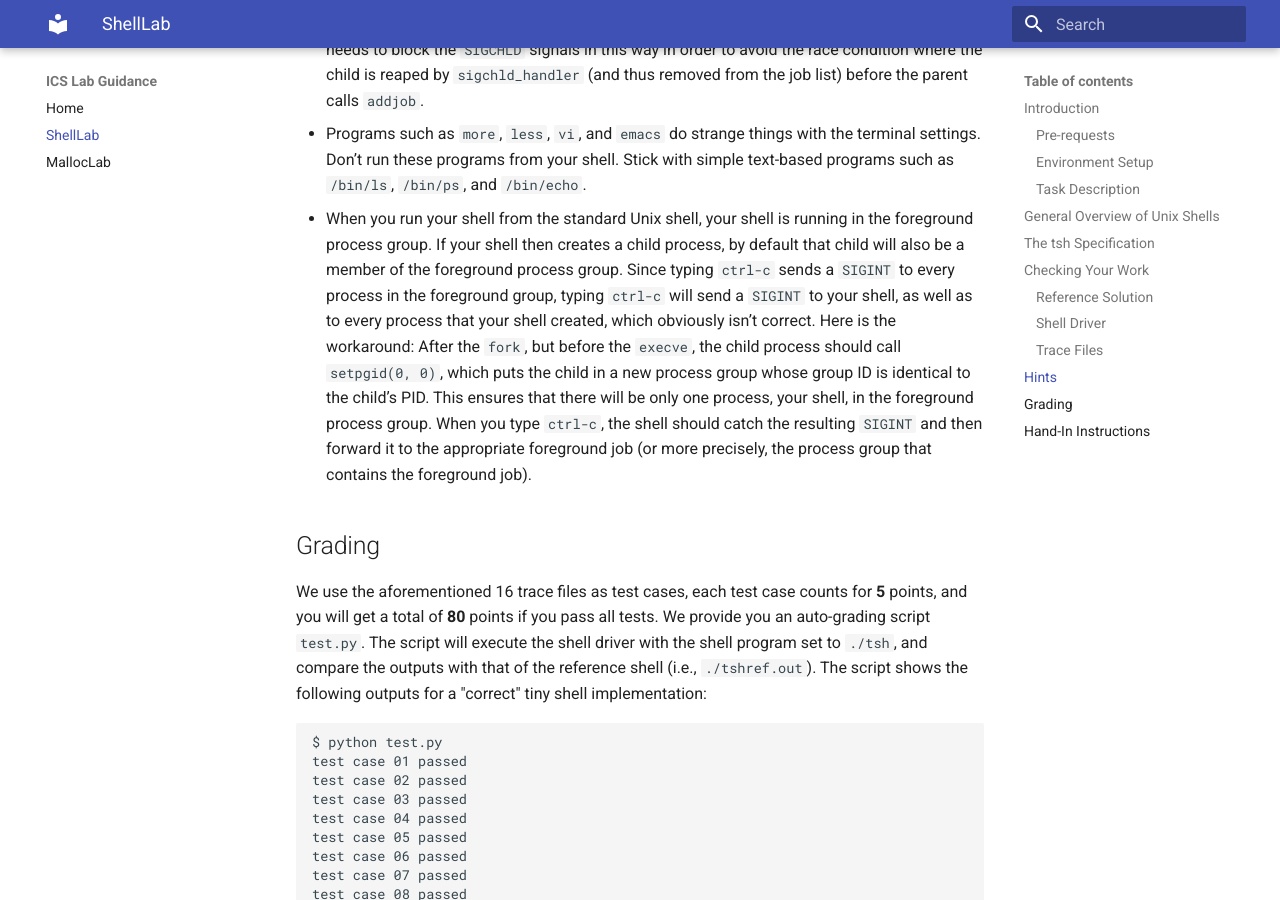
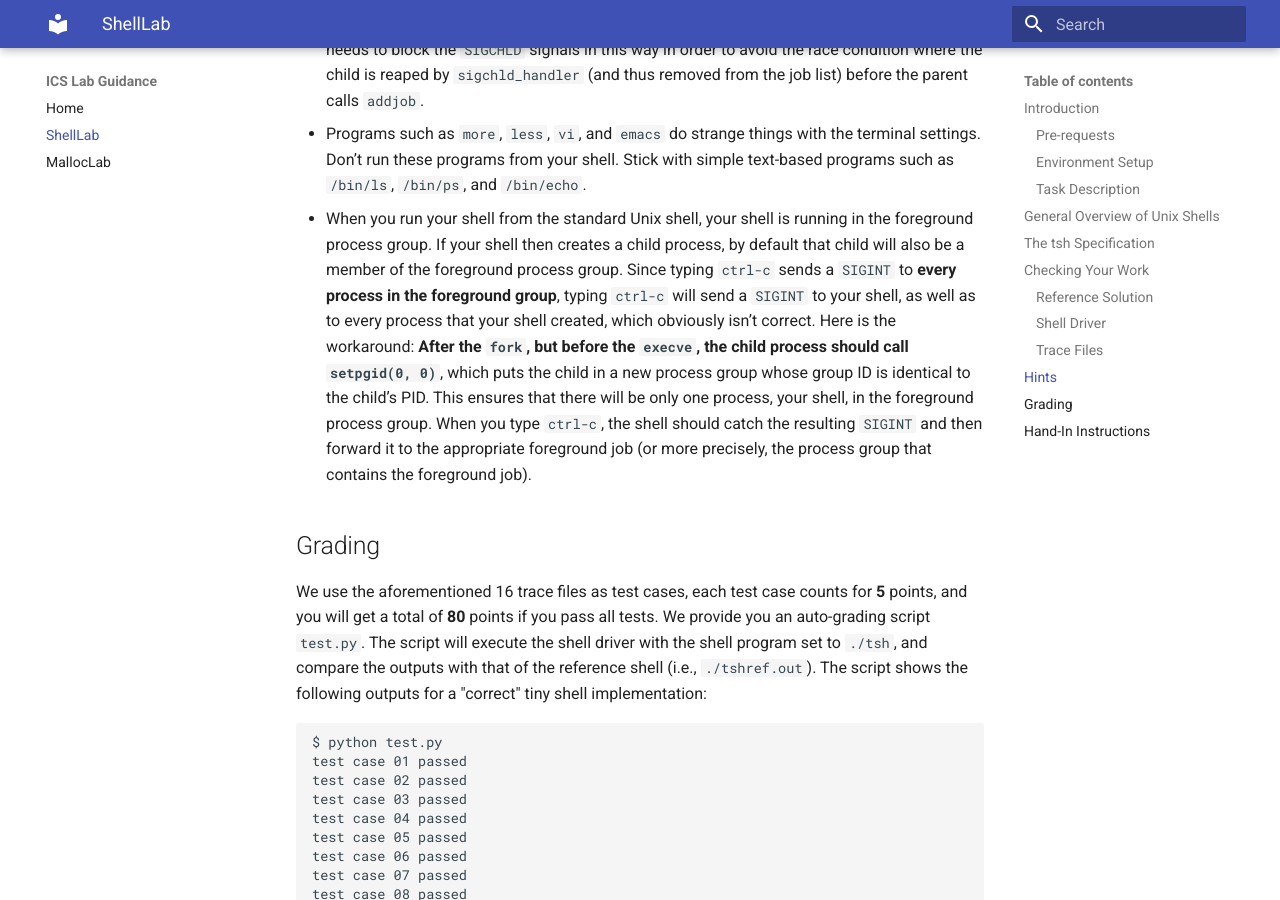
Before and after one commit to SEU-ICS/docs, an MkDocs documentation site: the page built from docs/shell/index.md, in a window 1280 px wide and 900 px high, scrolled down 7343 px. Built offline with MkDocs 1.6.1 and Material for MkDocs 9.7.7, drawn with Linux system fonts in a browser that asks for light colours.

```diff
--- a/docs/shell/index.md
+++ b/docs/shell/index.md
@@ -218,8 +218,8 @@ While other solutions are possible, such as calling `waitpid` in both `waitfg` a
 * In `eval`, the parent must use `sigprocmask` to block `SIGCHLD` signals before it forks the child, and then unblock these signals, again using sigprocmask after it adds the child to the job list by calling `addjob`. Since children inherit the *blocked* vectors of their parents, the child must be sure to then unblock `SIGCHLD` signals before it execs the new program.
 The parent needs to block the `SIGCHLD` signals in this way in order to avoid the race condition where the child is reaped by `sigchld_handler` (and thus removed from the job list) before the parent calls `addjob`.
 * Programs such as `more`, `less`, `vi`, and `emacs` do strange things with the terminal settings. Don’t run these programs from your shell. Stick with simple text-based programs such as `/bin/ls`, `/bin/ps`, and `/bin/echo`.
-* When you run your shell from the standard Unix shell, your shell is running in the foreground process group. If your shell then creates a child process, by default that child will also be a member of the foreground process group. Since typing `ctrl-c` sends a `SIGINT` to every process in the foreground group, typing `ctrl-c` will send a `SIGINT` to your shell, as well as to every process that your shell created, which obviously isn’t correct.
-Here is the workaround: After the `fork`, but before the `execve`, the child process should call `setpgid(0, 0)`, which puts the child in a new process group whose group ID is identical to the child’s PID. This ensures that there will be only one process, your shell, in the foreground process group. When you type `ctrl-c`, the shell should catch the resulting `SIGINT` and then forward it to the appropriate foreground job (or more precisely, the process group that contains the foreground job).
+* When you run your shell from the standard Unix shell, your shell is running in the foreground process group. If your shell then creates a child process, by default that child will also be a member of the foreground process group. Since typing `ctrl-c` sends a `SIGINT` to **every process in the foreground group**, typing `ctrl-c` will send a `SIGINT` to your shell, as well as to every process that your shell created, which obviously isn’t correct.
+Here is the workaround: **After the `fork`, but before the `execve`, the child process should call `setpgid(0, 0)`**, which puts the child in a new process group whose group ID is identical to the child’s PID. This ensures that there will be only one process, your shell, in the foreground process group. When you type `ctrl-c`, the shell should catch the resulting `SIGINT` and then forward it to the appropriate foreground job (or more precisely, the process group that contains the foreground job).
 
 ## Grading
 We use the aforementioned 16 trace files as test cases, each test case counts for **5** points, and you will get a total of **80** points if you pass all tests. We provide you an auto-grading script `test.py`. The script will execute the shell driver with the shell program set to `./tsh`, and compare the outputs with that of the reference shell (i.e., `./tshref.out`). The script shows the following outputs for a "correct" tiny shell implementation:
```
